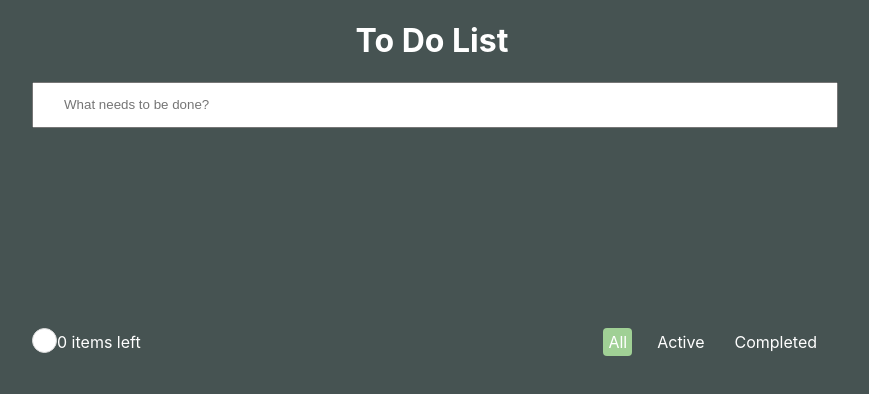
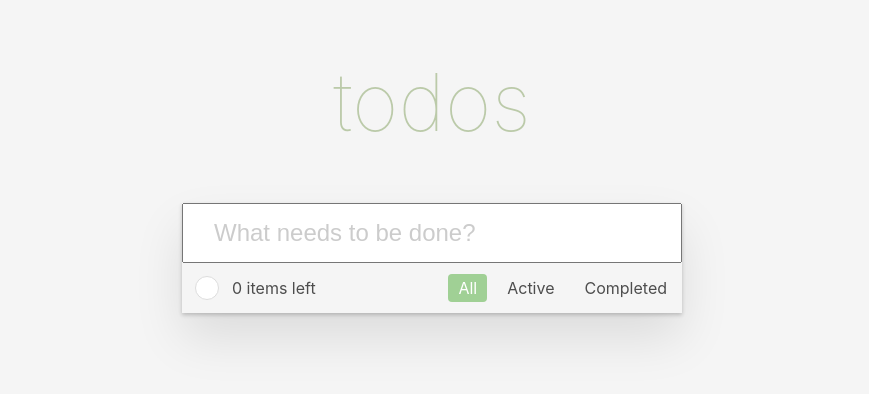
Before and after one commit to sunxxxx/react-todolist, a React (Create React App) app: page / in a window 1280 px wide. Shown: the top 394 px of the page, without its empty margins (208-1077 px from the left). Built offline with nearby package versions, Linux system fonts and the light colour scheme.

Commit message:
修改样式

```diff
--- a/src/App.css
+++ b/src/App.css
@@ -1,9 +1,16 @@
 .App {
-  width: 800px;
+  width: 500px;
 }
 
 header{
   text-align: center;
+}
+
+h1{
+  font-size: 80px;
+  line-height: 1.2;
+  font-weight: lighter;
+  color:#8ba56a8c
 }
 
 .App-header {
@@ -21,15 +28,19 @@ header{
   color: #61dafb;
 }
 
+.Box{
+  box-shadow: 0 2px 4px 0 rgba(0, 0, 0, 0.2), 0 25px 50px 0 rgba(0, 0, 0, 0.1)
+}
+
 
 .listBox{
   width: 100%;
-  min-height: 200px;
 }
 
 .listBox>div{
   font-size: 20px;
-  line-height: 2;
+  line-height: 3;
+  border-bottom: 1px solid #e0e0e0;
 }
 
 .left{
@@ -45,9 +56,20 @@ header{
 }
 
 .input{
-  width: calc(100% - 30px);
-  height: 40px;
+  font-size: 24px;
+  font-weight: lighter;
+  width: 100%;
+  height: 60px;
   padding-left: 30px;
+  box-sizing: border-box;
+}
+
+.input::-webkit-input-placeholder{
+  color: #ccc;
+}
+
+.input:active,.input:focus{
+  outline: none
 }
 
 .allChecked{
@@ -61,18 +83,22 @@ header{
   transform: rotate(90deg)
 }
 
-.all_checked:checked {
-	background:#1673ff
+.checked:checked {
+  background:#67945d;
+  border: none;
 }
-.all_checked {
-	width:25px;
-	height:25px;
+.checked:focus{
+  outline: none;
+}
+.checked {
+	width:24px;
+	height:24px;
 	background-color:#ffffff;
 	border:solid 1px #dddddd;
 	-webkit-border-radius:50%;
 	border-radius:50%;
 	font-size:0.8rem;
-	margin:0;
+	margin:13px;
 	padding:0;
 	position:relative;
 	display:inline-block;
@@ -84,10 +110,10 @@ header{
 	-webkit-transition:background-color ease 0.1s;
 	transition:background-color ease 0.1s;
 }
-.all_checked:checked::after {
+.checked:checked::after {
 	content:'';
-	top:5px;
-	left:5px;
+	top:6px;
+	left:6px;
 	position:absolute;
 	background:transparent;
 	border:#fff solid 2px;
@@ -100,22 +126,29 @@ header{
 	-webkit-transform:rotate(-45deg);
 	transform:rotate(-45deg);
 }
+.item_checked{
+  margin: 18px;
+}
 
 footer{
-  line-height: 28px;
+  line-height: 50px;
+  height: 50px;
 }
 
 .btns div {
+  line-height: 28px;
   float: left;
-  padding: 0 5px;
+  padding: 0 10px;
   cursor: pointer;
-  margin: 0 10px;
+  margin: 0 5px;
   border-radius: 4px;
+  margin-top: 11px;
 }
 
 .btns div:hover {
   border-radius: 4px;
   background: #a0d095;
+  color: #fff;
 }
 
 .activeBtn{
@@ -124,11 +157,28 @@ footer{
 }
 
 .cancle{
-  transform: rotateZ(45deg)
+  transform: rotateZ(45deg) scale(1.5);
+  margin-right: 20px;
+  cursor: pointer;
 }
 
-.lineThrough{
+.line_through{
   text-decoration: line-through;
+  color: #ccc;
+}
+
+.delect_btn{
+  line-height: 20px;
+  border-radius: 4px;
+  border: 1px solid #a0d095;
+  margin-left: 20px;
+  transition: all .5s;
+  cursor: pointer;
+}
+
+.delect_btn:hover{
+  background: #a0d095;
+  color: #fff;
 }
 
 
--- a/src/App.js
+++ b/src/App.js
@@ -6,8 +6,8 @@ import ListItem from './listItem'
 
 
 class App extends React.Component {
-  constructor(props) {
-    super(props);
+  constructor() {
+    super();
     this.state = {
       list: [],
       allList: [],
@@ -26,9 +26,22 @@ class App extends React.Component {
     this.setState(
 		{
             list: JSON.parse(toDoList),
+            allList: JSON.parse(toDoList),
             itemId: JSON.parse(itemId)
 		}
 	);
+  }
+
+  componentDidMount(){
+    for(let i=0;i<this.state.list.length;i++){
+        if(!this.state.list[i].checked){
+            this.setState({allChecked:false},()=>{})
+            break;
+        }else{
+            this.setState({allChecked:true},()=>{})
+        }
+    }
+
   }
 
 
@@ -43,9 +56,13 @@ class App extends React.Component {
 
       let itemExist
       for(let i=0;i<this.state.allList.length;i++){
-        itemExist = (this.state.allList[i].value === newItem.value?true:false)
+          if(this.state.allList[i].value === newItem.value){
+            itemExist = true
+            break;
+          }else{
+            itemExist = false
           }
-      console.log(itemExist)
+      }
       if(!itemExist){
         var itemId = this.state.itemId+1
 
@@ -66,13 +83,6 @@ class App extends React.Component {
           console.log('item exist')
         }
       }
-
-      // this.setState({list:[...this.state.list,newItem]},()=>{
-
-      // })
-
-
-
   }
 
 
@@ -88,7 +98,7 @@ class App extends React.Component {
     this.setState({activeLable:1},()=>{
       console.log(this.state.activeLable)
     })
-    // this.state.activeLable = 1
+
     let activeList = this.state.allList.filter(todo=>!todo.checked)
     this.setState({list:activeList})
   }
@@ -106,10 +116,14 @@ class App extends React.Component {
   allChecked = (e) => {
     if(this.state.list.length>0){
       let allChecked = e.target.checked
-      if(this.state.list[0].checked === false){
-          allChecked = true
+
+      for(let i=0;i<this.state.list.length;i++){
+          if(!this.state.list[i].checked){
+            allChecked = true;
+            break;
           }else{
             allChecked = false
+          }
       }
 
       this.setState({
@@ -122,7 +136,10 @@ class App extends React.Component {
   }
 
   delectAll(){
-    this.setState({list:[]})
+    this.setState({
+        list:[],
+        allList: [],
+    })
     window.localStorage.setItem('toDoList', []);
   }
 
@@ -131,25 +148,25 @@ class App extends React.Component {
       <div className="App">
         <header>
           <h1>
-            To Do List
+            todos
           </h1>
         </header>
-        <div className="class">
+        <div className="Box">
           <div className="inputBox">
             <input className="input" type="text" onKeyDown={this.add.bind(this)} placeholder="What needs to be done?" />
-            <i className="allChecked" onClick={this.allChecked.bind(this)}>></i>
+            {/* <i className="allChecked" onClick={this.allChecked.bind(this)}>></i> */}
           </div>
 
 
           <ListItem allList={this.state.allList} list={this.state.list} activeLable={this.state.activeLable} changeActive={this.changeActive} changeCompleted={this.changeCompleted} />
 
-        </div>
+
             <footer>
-            <input className="all_checked left" type="checkbox" onClick={(e)=>this.allChecked(e)}  />
+                <input className="checked left" type="checkbox" onChange={(e)=>this.allChecked(e)} checked={this.state.allChecked}  />
                 <div className="left">{this.state.list.length} items left</div>
-            {this.state.allChecked}
+
                 { this.state.allChecked &&
-              <button onClick={this.delectAll.bind(this)}>Delect All</button>
+                <button className="delect_btn" onClick={this.delectAll.bind(this)}>Delect All</button>
                 }
                 <div className="btns right">
                     <div className={this.state.activeLable === 0 ? 'activeBtn':''} onClick={this.changeAll.bind(this)}>All</div>
@@ -158,6 +175,7 @@ class App extends React.Component {
                 </div>
             </footer>
         </div>
+      </div>
     );
   }
 }
--- a/src/index.css
+++ b/src/index.css
@@ -5,8 +5,8 @@ body {
     sans-serif;
   -webkit-font-smoothing: antialiased;
   -moz-osx-font-smoothing: grayscale;
-  background-color: #465352;
-  color: #fff;
+  background-color: #f5f5f5;
+  color: #4d4d4d;
 }
 
 code {
--- a/src/listItem.js
+++ b/src/listItem.js
@@ -8,6 +8,10 @@ class ListItem extends React.Component{
 
     toggleChecked(e,index){
         this.props.list[index].checked = e.target.checked
+        if(e.target.checked === false){
+            console.log(e.target.checked)
+            this.setState({allChecked:false},()=>{})
+        }
           if(this.props.activeLable === 1){
             var allListIndex = this.props.allList.indexOf(this.props.list[index])
             this.props.list.splice(index,1)
@@ -43,8 +47,8 @@ class ListItem extends React.Component{
             <div className="listBox">
                 {this.props.list.map((todo,index) => (
                 <div key={'li'+todo.id}>
-                    <input type="checkbox" onChange={(e) => this.toggleChecked(e,index)} checked={todo.checked} />
-                    <label className={todo.checked === true ? 'lineThrough': ''}>{todo.value}</label>
+                    <input className="checked item_checked" type="checkbox" onChange={(e) => this.toggleChecked(e,index)} checked={todo.checked} />
+                    <label className={todo.checked === true ? 'line_through': ''}>{todo.value}</label>
                     <span className="right cancle" onClick={(e)=>this.delect(e,index)}>+</span>
                 </div>
 
```
Lines whose indentation alone changed are shown as unchanged.
